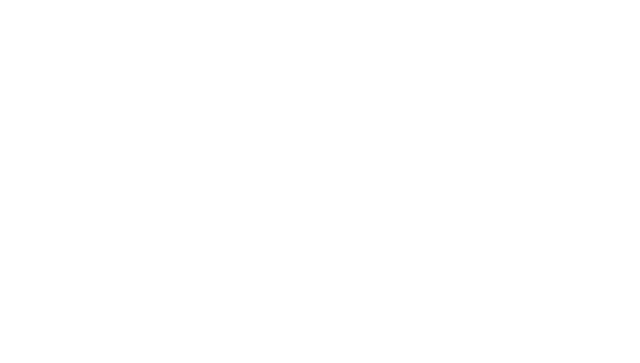
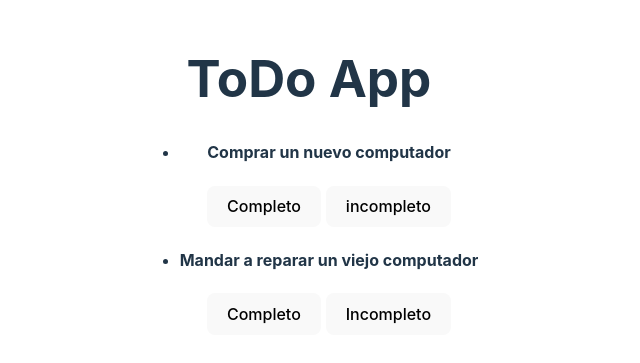
Before and after one commit to TomasRicaurte/my-react-task-list, a React (Vite) app: page / in a window 1280 px wide. Shown: the part 217-580 px from the top of the page, without its empty margins (331-971 px from the left). Built offline with nearby package versions, Linux system fonts and the light colour scheme.

Commit message:
React puro para las tareas

```diff
--- a/src/App.css
+++ b/src/App.css
@@ -4,7 +4,3 @@
   padding: 2rem;
   text-align: center;
 }
-
-.header {
-  border: solid;
-}
--- a/src/App.jsx
+++ b/src/App.jsx
@@ -3,9 +3,23 @@ import './App.css';
 function App() {
 
   return (
-    <div>
-
+  <>
+    <div className='Header'>
+      <h1>ToDo App</h1>
     </div>
+    <div className='TaskList'>
+      <ul className='Task'>
+        <li>
+          <h4>Comprar un nuevo computador</h4>
+          <button>Completo</button> <button> incompleto</button>
+        </li>
+        <li>
+          <h4>Mandar a reparar un viejo computador</h4>
+          <button>Completo</button> <button>Incompleto</button>
+        </li>
+      </ul>
+    </div>
+  </>
   );
 }
 
```
